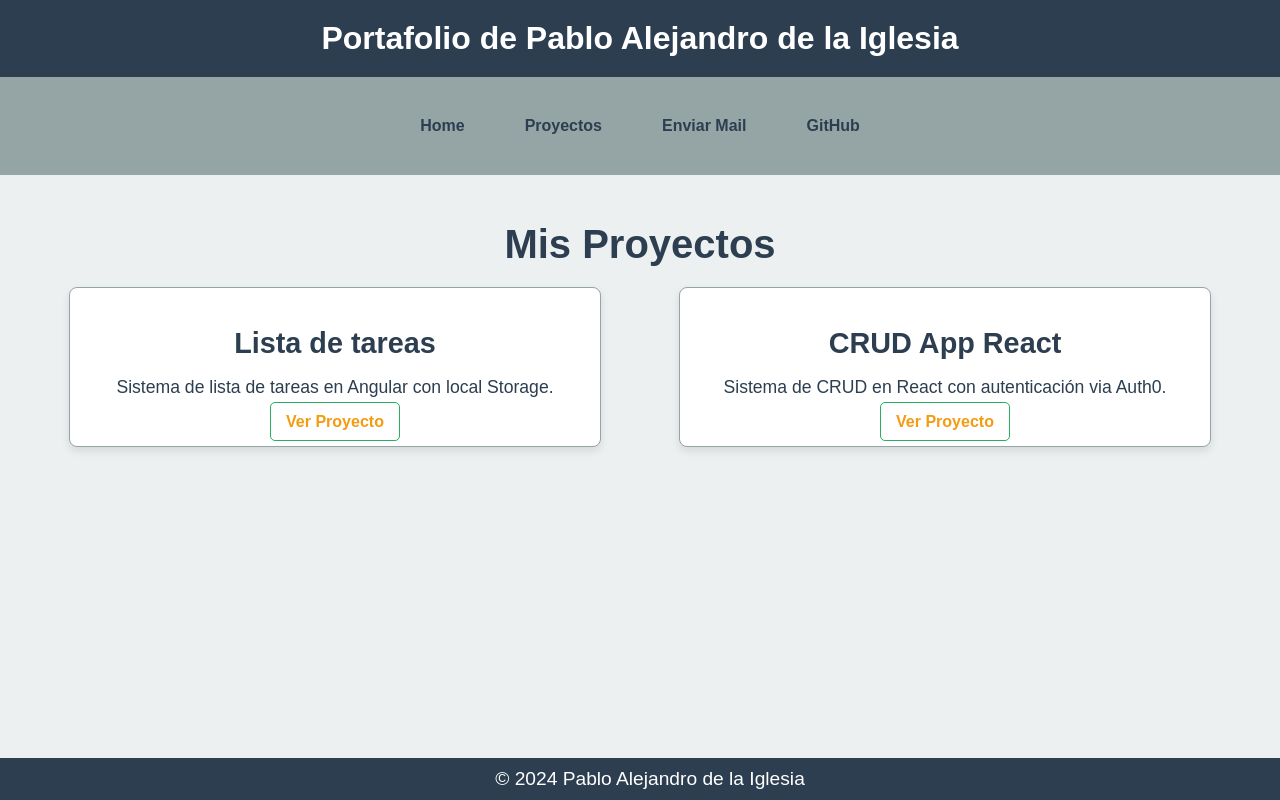
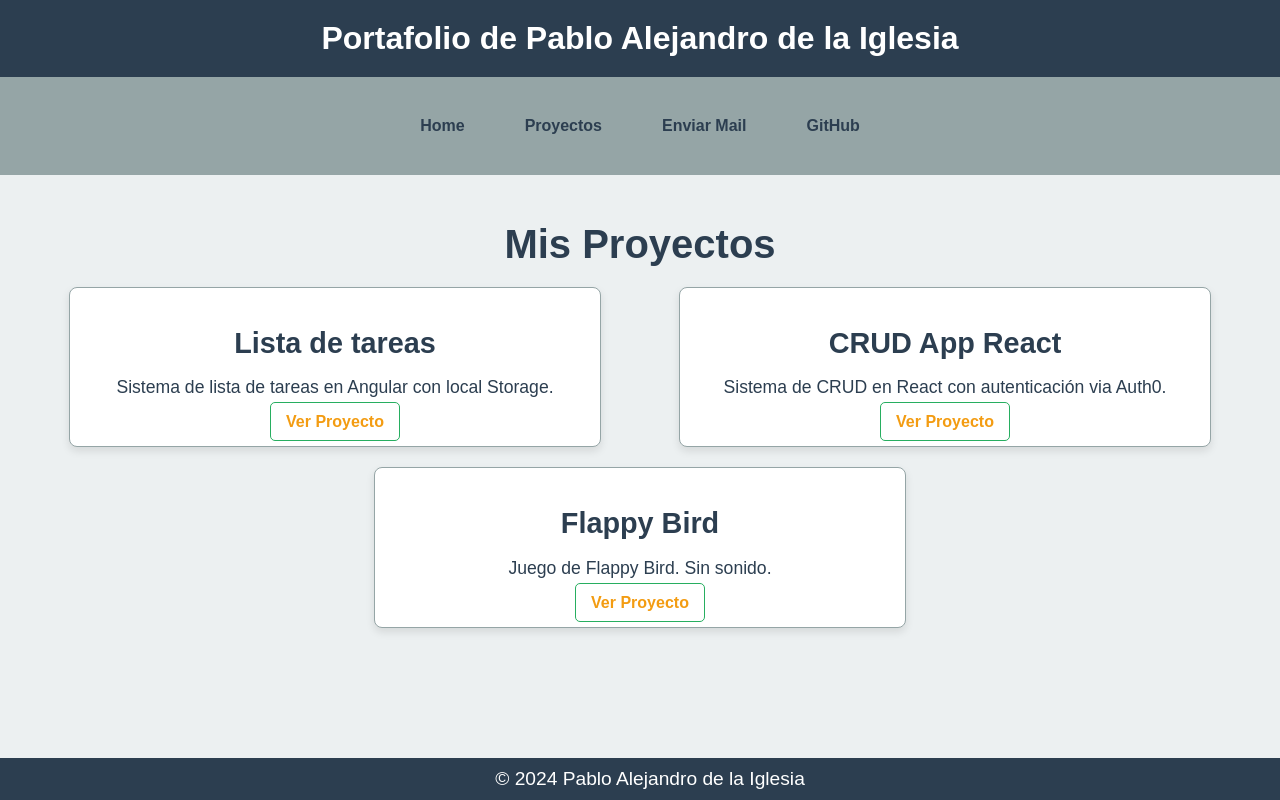
Before and after one commit to Lata1989/portfolio-entrega-programacion-3-coloquio, a React (Create React App) app: page /projects in a window 1280 px wide. Built offline with nearby package versions, Linux system fonts and the light colour scheme.

Commit message:
flappy bird agregado

```diff
--- a/src/pages/Projects.jsx
+++ b/src/pages/Projects.jsx
@@ -13,6 +13,11 @@ const projectsData = [
         name: 'CRUD App React',
         description: 'Sistema de CRUD en React con autenticación via Auth0.',
         url: 'https://login-logout-crud-react-p3-frontend.vercel.app/'
+    },
+    {
+        name: 'Flappy Bird',
+        description: `Juego de Flappy Bird. Sin sonido.`,
+        url: 'https://flappy-bird-ruby-eight.vercel.app/'
     }
 ];
 
```
